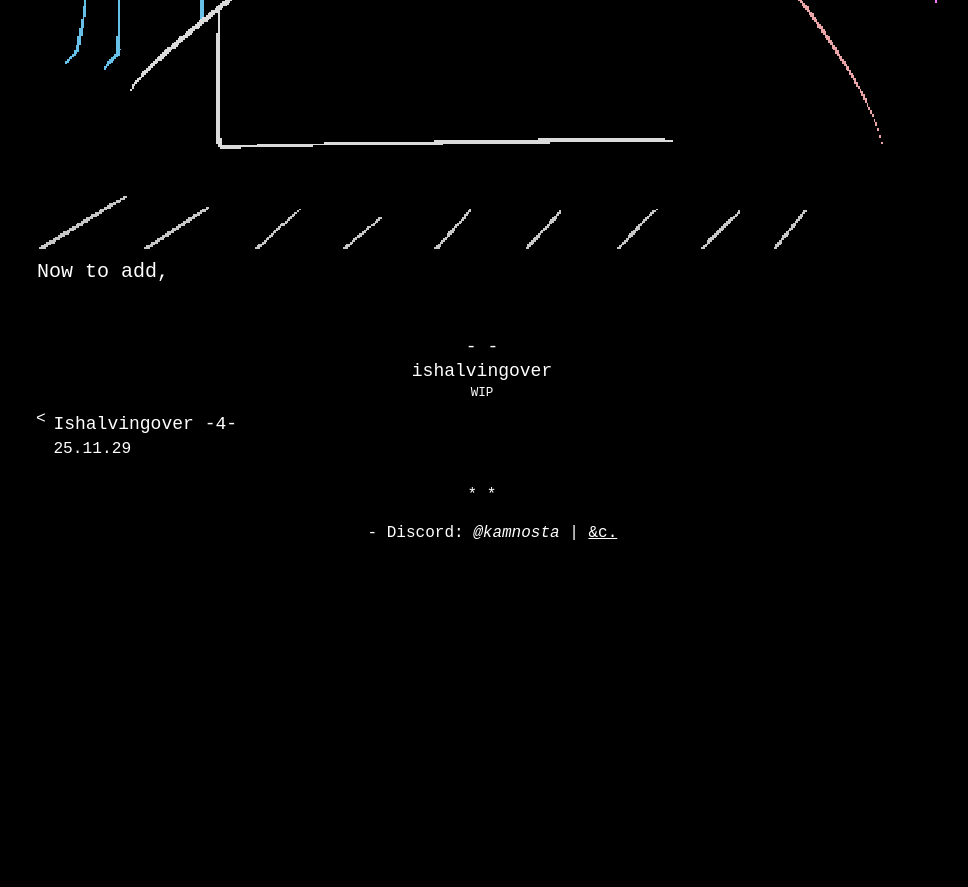
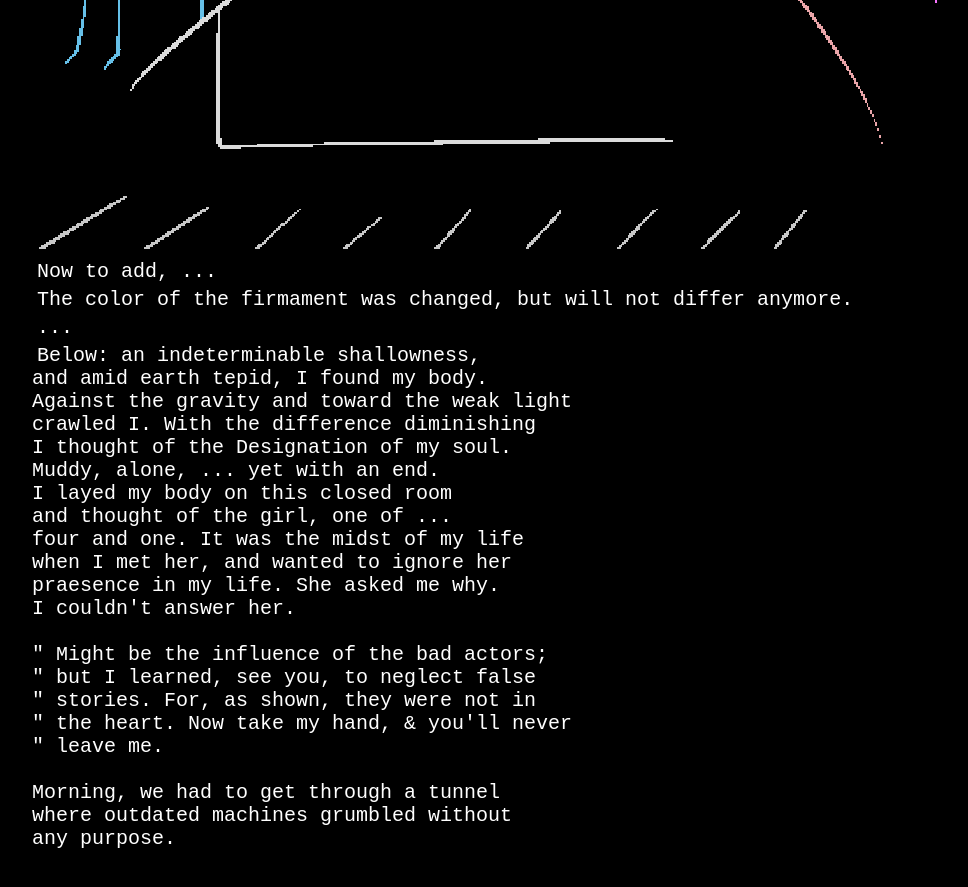
Before and after one commit to kamnosta/kamnosta.github.io, a Jekyll site: the page built from _ishalvingover/25-12-14-5.md, in a window 1280 px wide and 900 px high, scrolled down 1541 px. Shown: the top 887 px of the window, without its empty margins (158-1126 px from the left). Built offline with Jekyll 4.4.1, drawn with Linux system fonts in a browser that asks for light colours; before the commit the page ends 2099 px from its top, so only the background shows below that.

Commit message:
iho5 update

```diff
--- a/_ishalvingover/25-12-14-5.md
+++ b/_ishalvingover/25-12-14-5.md
@@ -58,4 +58,31 @@ To talk about that impressio prima again: For now the drawn is not in my hands.
 
 ![/imgs_ishalvingover/260109_iho_on_div.png](/imgs_ishalvingover/260109_iho_on_div.png)
 
-Now to add,
+Now to add, ...
+
+The color of the firmament was changed, but will not differ anymore.
+
+...
+
+Below: an indeterminable shallowness,<br>
+and amid earth tepid, I found my body.<br>
+Against the gravity and toward the weak light<br>
+crawled I. With the difference diminishing<br>
+I thought of the Designation of my soul.<br>
+Muddy, alone, ... yet with an end.<br>
+I layed my body on this closed room<br>
+and thought of the girl, one of ...<br>
+four and one. It was the midst of my life<br>
+when I met her, and wanted to ignore her<br>
+praesence in my life. She asked me why.<br>
+I couldn't answer her.<br>
+<br>
+" Might be the influence of the bad actors;<br>
+" but I learned, see you, to neglect false<br>
+" stories. For, as shown, they were not in<br>
+" the heart. Now take my hand, & you'll never<br>
+" leave me.<br>
+<br>
+Morning, we had to get through a tunnel<br>
+where outdated machines grumbled without<br>
+any purpose. <br>
```
